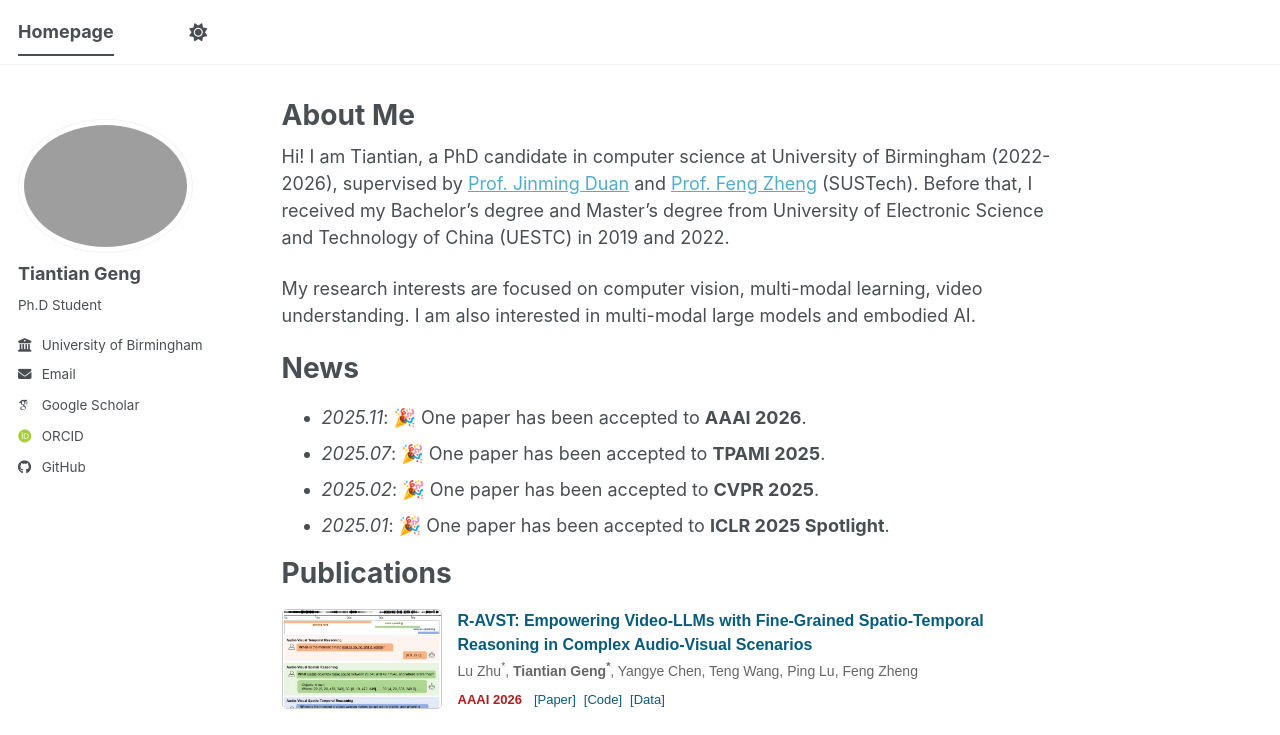
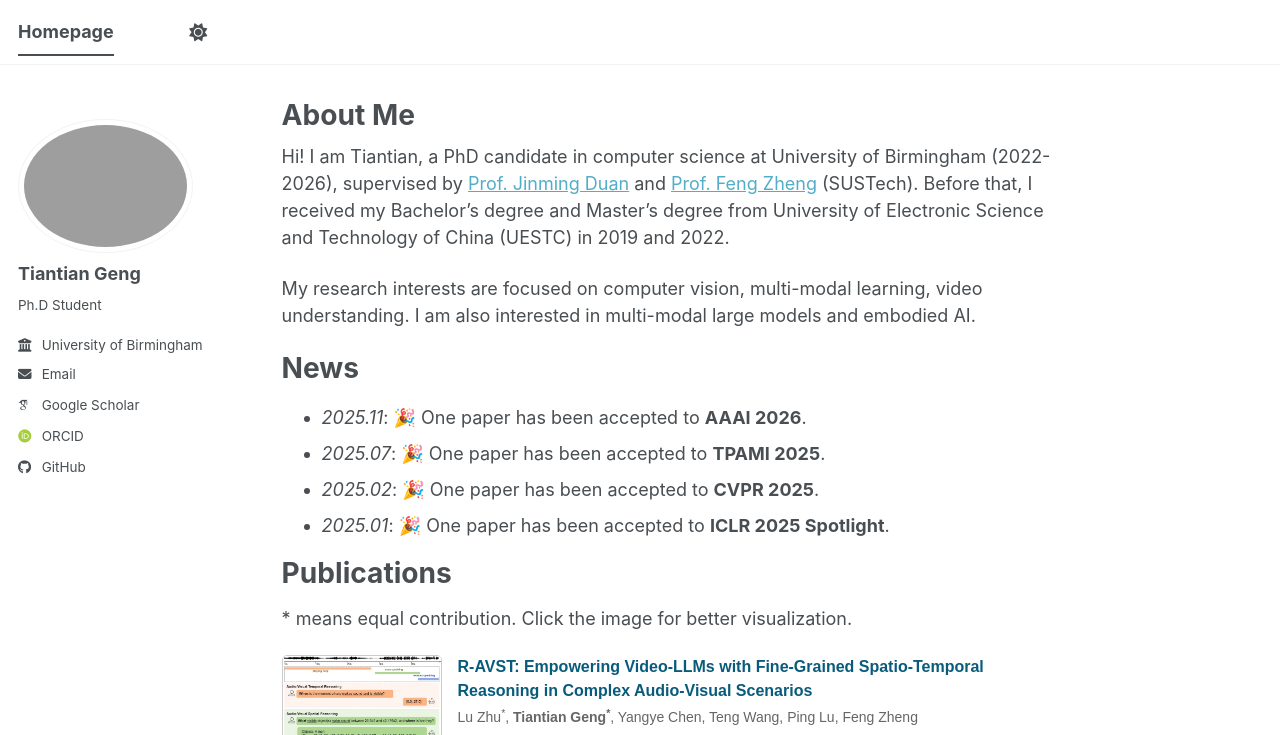
Before and after one commit to ttgeng233/ttgeng233.github.io, a Jekyll site: the page built from _pages/about.md, in a window 1280 px wide and 1314 px high, cut to the strip 0-735 px from the top of the window. Built offline with Jekyll 4.4.1, drawn with Linux system fonts in a browser that asks for light colours; some web fonts are replaced; a script bundle is joined from its source files by our own code; library files that are not in the unit come from our copies.

Commit message:
Update about.md

```diff
--- a/_pages/about.md
+++ b/_pages/about.md
@@ -24,6 +24,8 @@ My research interests are focused on computer vision, multi-modal learning, vide
 <!-- # Publications -->
 
 <h1 id="-publications">Publications</h1>
+<p>* means equal contribution. Click the image for better visualization.</p>
+
 <style>
 ul.paper-list {
   list-style-type: none;
```
